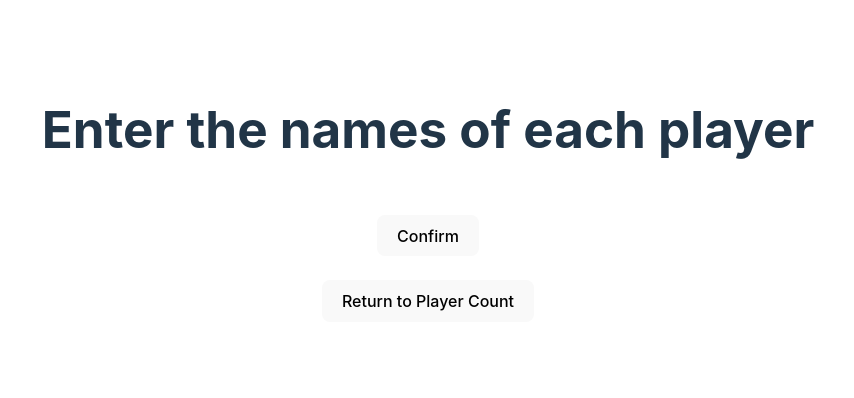
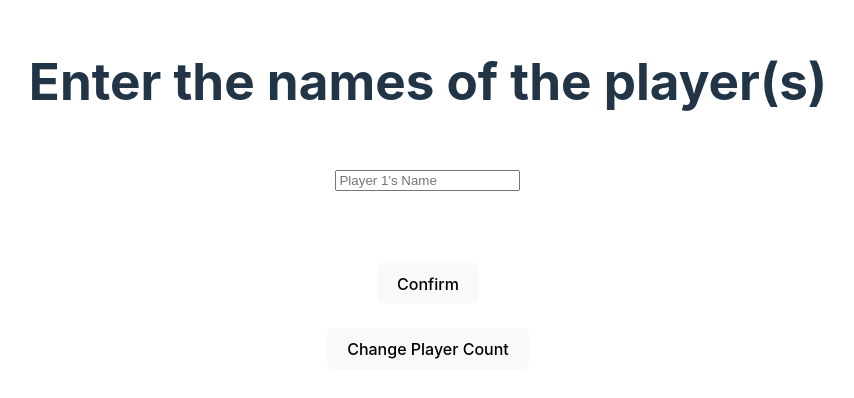
Before and after one commit to georgekouts108/dutch-blitz-scoreboard, a React (Vite) app in the folder db-scoreboard/: page /player-info in a window 1280 px wide. Shown: the part 206-604 px from the top of the page, without its empty margins (212-1066 px from the left). Built offline with nearby package versions, Linux system fonts and the light colour scheme.

Commit message:
#9 added text fields for the player names

```diff
--- a/db-scoreboard/src/components/PlayercountPage.jsx
+++ b/db-scoreboard/src/components/PlayercountPage.jsx
@@ -21,7 +21,7 @@ function PlayercountPage() {
             <button onClick={() => updatePlayerCount(false)}>-</button>
             <button onClick={() => updatePlayerCount(true)}>+</button>
             <br/><br/><br/>
-            <button onClick={() => navigate(`/player-info?playerCount=${playerCount}`)}>Confirm</button><br/><br/>
+            <button onClick={() => navigate('/player-info', { state: { numOfPlayers: playerCount } })}>Confirm</button><br/><br/>
             <button onClick={() => navigate('/')}>Return to Home</button>
         </>
     )
--- a/db-scoreboard/src/components/PlayerinfoPage.jsx
+++ b/db-scoreboard/src/components/PlayerinfoPage.jsx
@@ -4,17 +4,47 @@ import { useNavigate, useLocation } from 'react-router-dom';
 function PlayerinfoPage() {
     const navigate = useNavigate();
     const location = useLocation();
-    const numOfPlayers = new URLSearchParams(location.search).get('playerCount');
+    const numOfPlayers = location.state?.numOfPlayers;
+
+    const [playerNames, setPlayerNames] = useState(Array(numOfPlayers).fill(''));
+
+    const confirmPlayerInfo = (event) => {
+        event.preventDefault();
+        console.log("Player names:");
+        console.log(playerNames);
+    }
+    const updatePlayerName = (index, value) => {
+        const updatedPlayerNames = [...playerNames];
+        updatedPlayerNames[index] = value;
+        setPlayerNames(updatedPlayerNames);
+    }
 
     return (
         <>
-        <h1>{numOfPlayers}</h1>
-            <h1>Enter the names of each player</h1>
+            <h1>Enter the names of the {numOfPlayers} player(s)</h1>
+            <br></br>
+            <form onSubmit={confirmPlayerInfo}>
+                {
+                    playerNames.map((value, index) => (
+                        <div key={index}>
+                            <input required
+                                type="text"
+                                value={value}
+                                onChange={(e) => updatePlayerName(index,e.target.value)}
+                                placeholder={`Player ${index + 1}'s Name`}
+                            />
+                            <br/><br/>
+                        </div>
+
+                    ))
+                }
+                <br/><br/>
+                <button type="submit">Confirm</button>
+            </form>
             <br></br>
 
-            <button>Confirm</button><br/><br/>
 
-            <button onClick={() => navigate('/player-count')}>Return to Player Count</button>
+            <button onClick={() => navigate('/player-count')}>Change Player Count</button>
         </>
     )
 }
```
